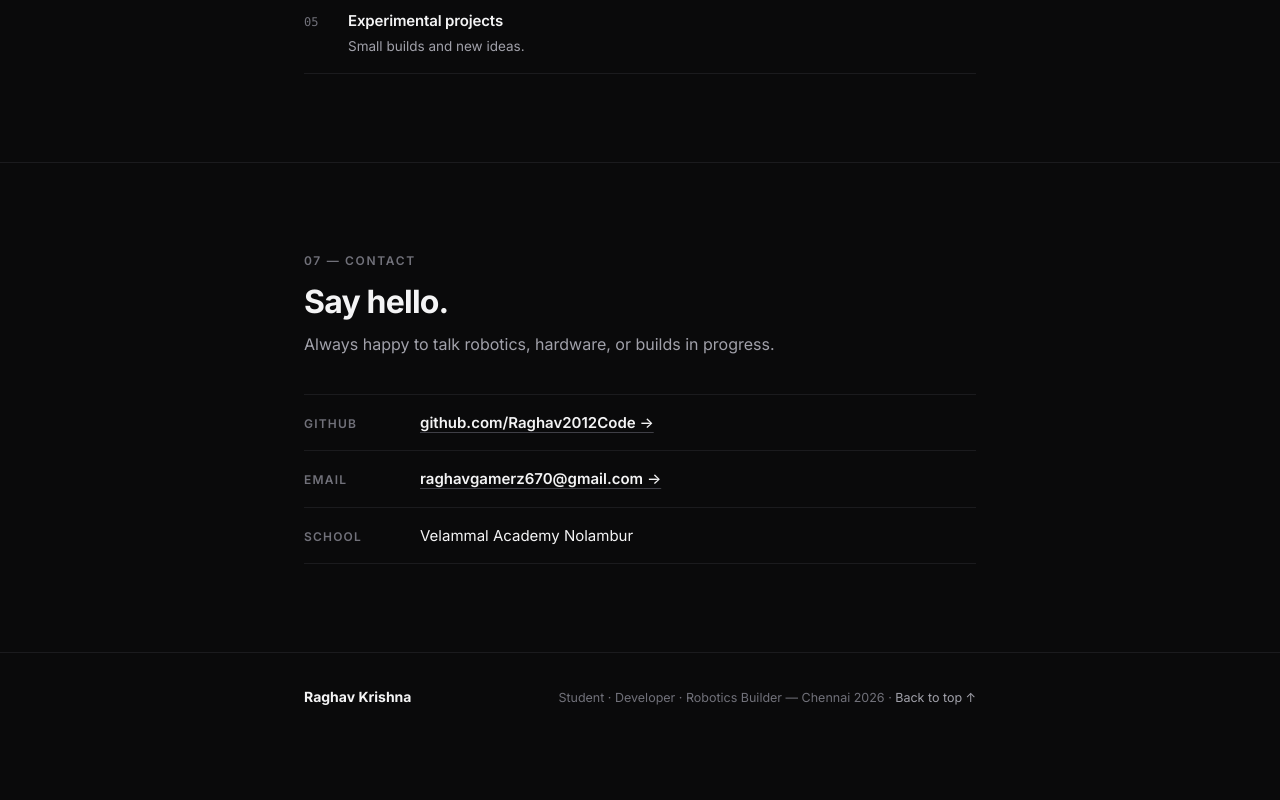
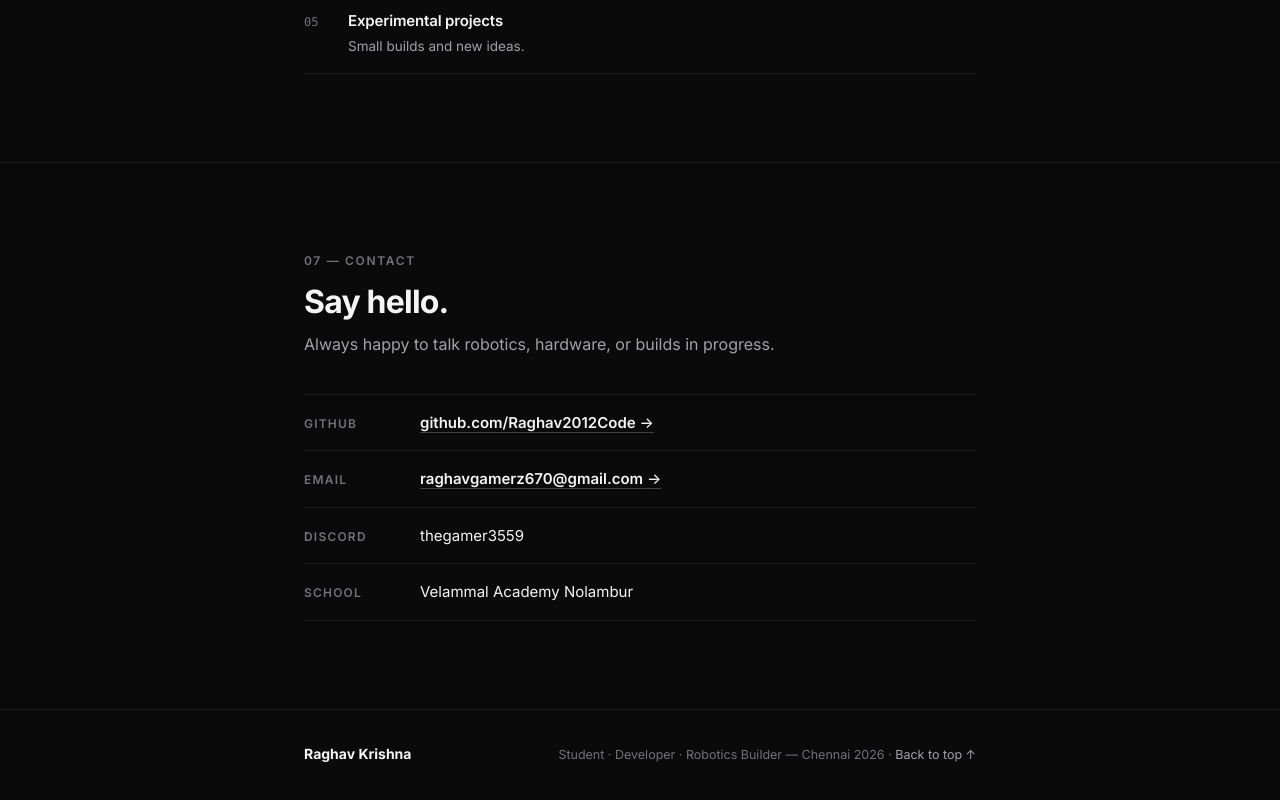
Before and after one commit to Raghav2012Code/dev-portfolio, a React (Vite) app: page / in a window 1280 px wide. Shown: the part 6314-7114 px from the top of the page. Before the commit the page ends 7063 px from the top, so only its background shows below. Built offline with nearby package versions, Linux system fonts and the light colour scheme.

Commit message:
Contact: add Discord handle

```diff
--- a/src/components/Contact.tsx
+++ b/src/components/Contact.tsx
@@ -23,6 +23,10 @@ export function Contact() {
             <a href={`mailto:${CONTACT_EMAIL}`}>{CONTACT_EMAIL} →</a>
           </li>
           <li>
+            <span className="contact-label">Discord</span>
+            <span>thegamer3559</span>
+          </li>
+          <li>
             <span className="contact-label">School</span>
             <span>Velammal Academy Nolambur</span>
           </li>
```
